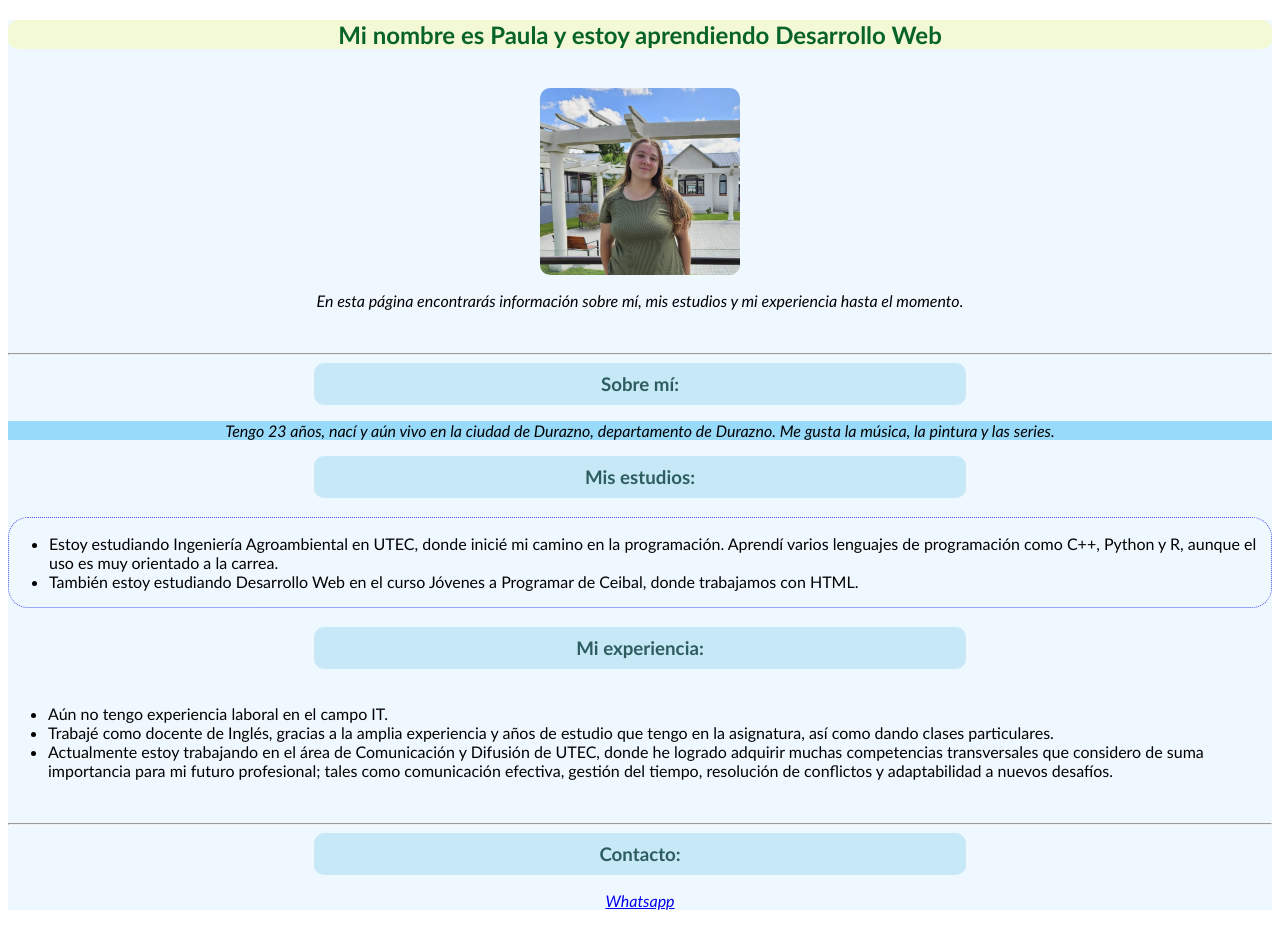
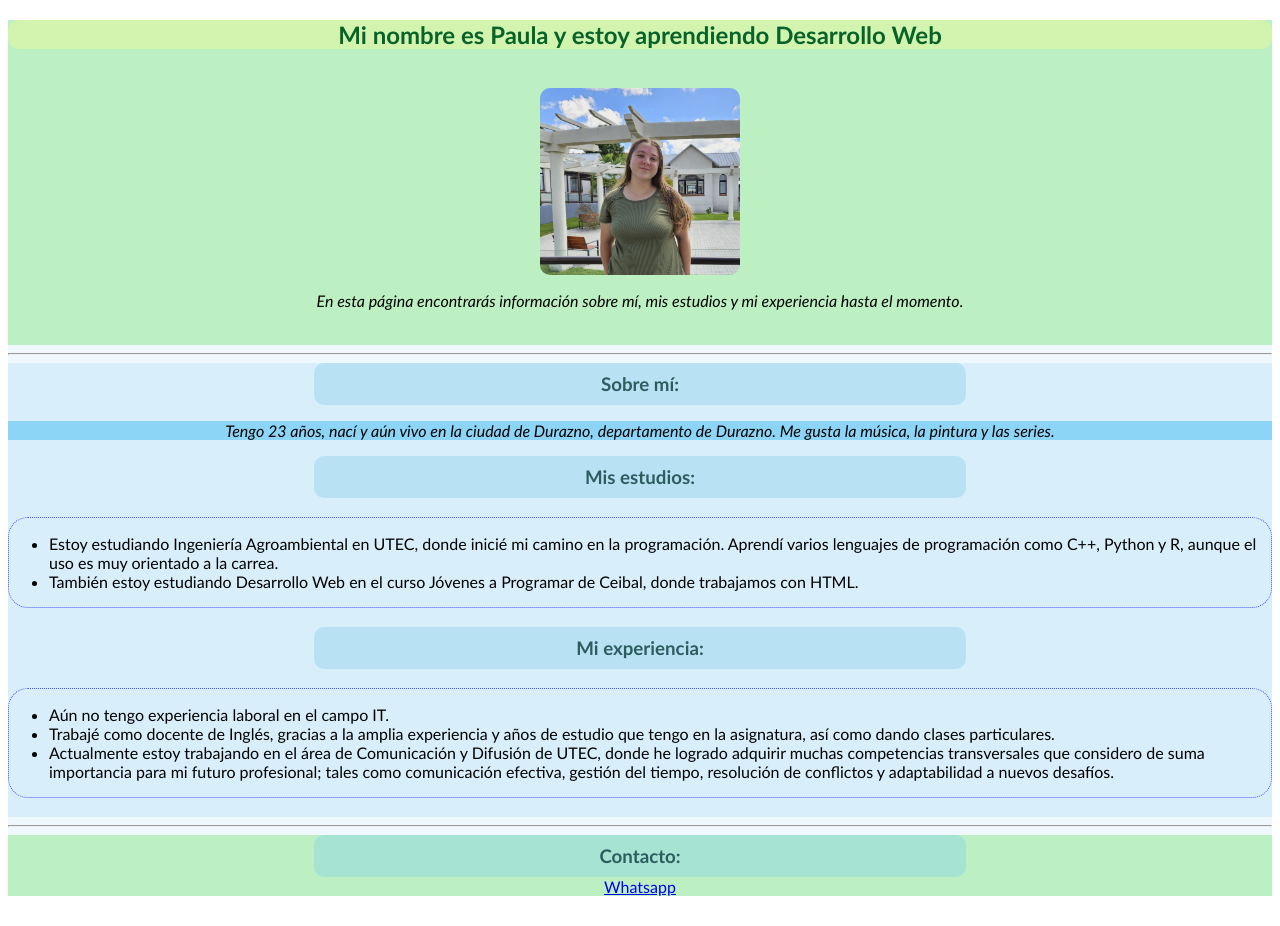
Before and after one commit to paulacastro13/portafolio, a plain HTML site: page index.html in a window 1280 px wide. After the commit the page ends 904 px from the top, so only its background shows below. Drawn offline with Linux system fonts and the light colour scheme.

Commit message:
Update index.html

```diff
--- a/index.html
+++ b/index.html
@@ -9,6 +9,7 @@
 <body>
     <div id="fondo">
 
+    <div class="verde">
     <h2 id="titulo">Mi nombre es Paula y estoy aprendiendo Desarrollo Web</h2>
     <br>
 
@@ -16,9 +17,11 @@
 
     <p class="parrafo">En esta página encontrarás información sobre mí, mis estudios y mi experiencia hasta el momento.</p>
     <br>
+    </div>
 
     <hr>
 
+    <div class="azul">
     <h3 class="cent">Sobre mí: </h3>
     <p id="intro">Tengo 23 años, nací y aún vivo en la ciudad de Durazno, departamento de Durazno.
         Me gusta la música, la pintura y las series.</p>
@@ -37,7 +40,7 @@
 
     <h3 class="cent">Mi experiencia: </h3>
     <br>
-    <div id="exp">
+    <div id="est">
     <ul>
         <li> Aún no tengo experiencia laboral en el campo IT.</li>
         <li>Trabajé como docente de Inglés, gracias a la amplia experiencia y años de estudio que tengo en la asignatura, así como dando
@@ -48,10 +51,14 @@
     </ul>
     </div>
     <br>
+    </div>
+
     <hr>
 
+    <div class="verde">
     <h3 class="cent">Contacto:</h3>
-    <p class="parrafo"> <a href="https://wa.link/yujbdw">Whatsapp</a> </p>
+    <p class="cent"> <a href="https://wa.link/yujbdw">Whatsapp</a> </p>
+    </div>
 
     </div>
 </body>
```
